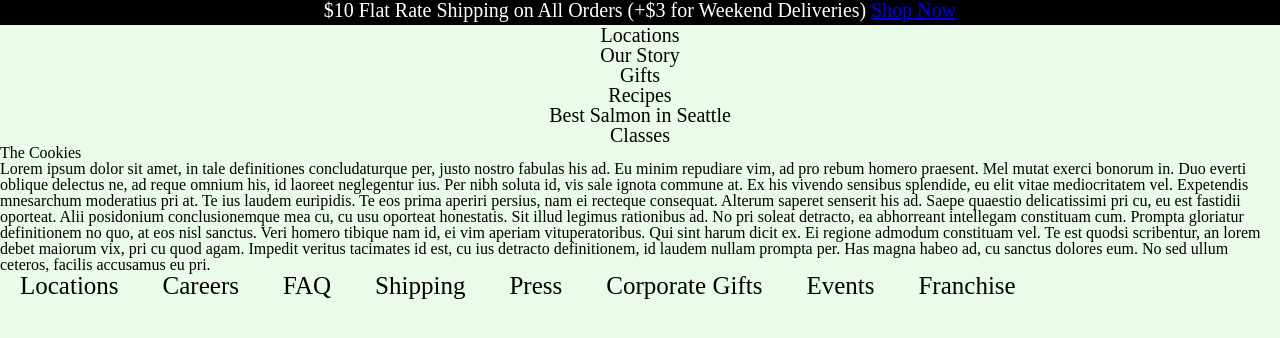
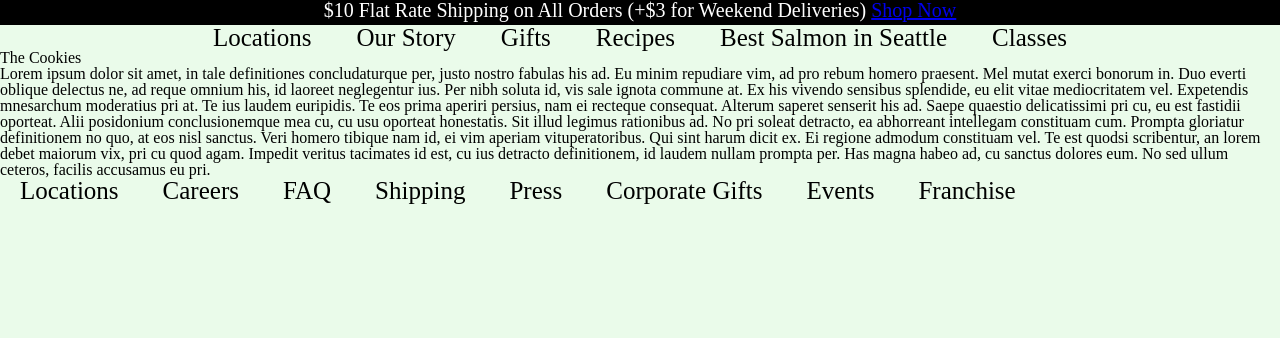
Before and after one commit to MarieReRe/cookie-stand, a plain HTML site: page index.html in a window 1280 px wide. Drawn offline with Linux system fonts and the light colour scheme.

Commit message:
fixed header nav

```diff
--- a/css/style.css
+++ b/css/style.css
@@ -9,6 +9,14 @@ header {
   background-color: black;
   color: white;
   text-align: center;
+}
+#headNav ul li{
+    text-align: center;
+    font-size: 25px;
+    list-style: none;
+    display: inline;
+    padding: 20px;
+    margin-top: 15px;
 }
 
 body {
```
